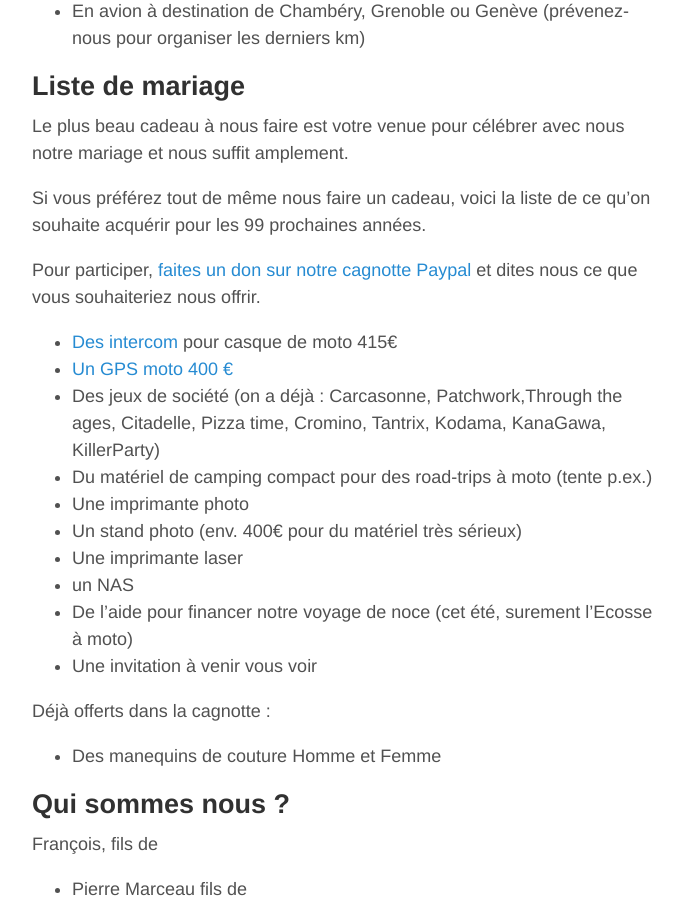
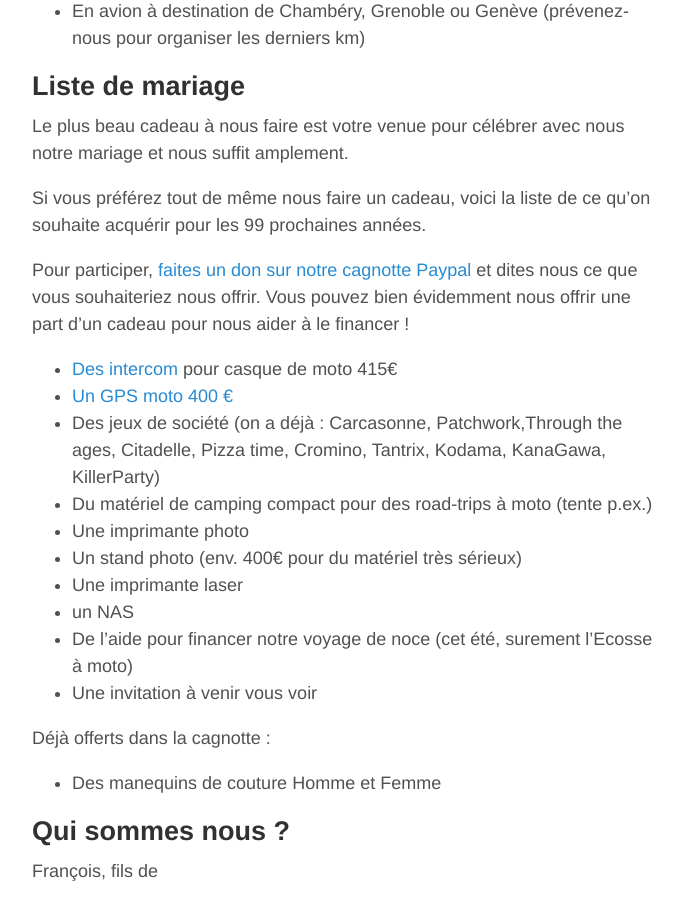
Before and after one commit to francoismarceau/blog, a Jekyll site: the page built from index.md, in a window 1280 px wide and 900 px high, scrolled down 2499 px. Shown: the whole window, without its empty margins (293-976 px from the left). Built offline with Jekyll 4.4.1, drawn with Linux system fonts in a browser that asks for light colours.

Commit message:
Update index.md
Cagnotte + possible de coparticiper

```diff
--- a/index.md
+++ b/index.md
@@ -76,7 +76,7 @@ Le plus beau cadeau à nous faire est votre venue pour célébrer avec nous notr
 
 Si vous préférez tout de même nous faire un cadeau, voici la liste de ce qu'on souhaite acquérir pour les 99 prochaines années.
 
-Pour participer, [faites un don sur notre cagnotte Paypal](https://paypal.me/pools/c/8mKyJgbJcC) et dites nous ce que vous souhaiteriez nous offrir.
+Pour participer, [faites un don sur notre cagnotte Paypal](https://paypal.me/pools/c/8mKyJgbJcC) et dites nous ce que vous souhaiteriez nous offrir. Vous pouvez bien évidemment nous offrir une part d'un cadeau pour nous aider à le financer !
 
 
 * [Des intercom](https://www.speedway.fr/194519-kit-bluetooth-cardo-scala-rider-freecom-4-duo.html) pour casque de moto 415€
```
